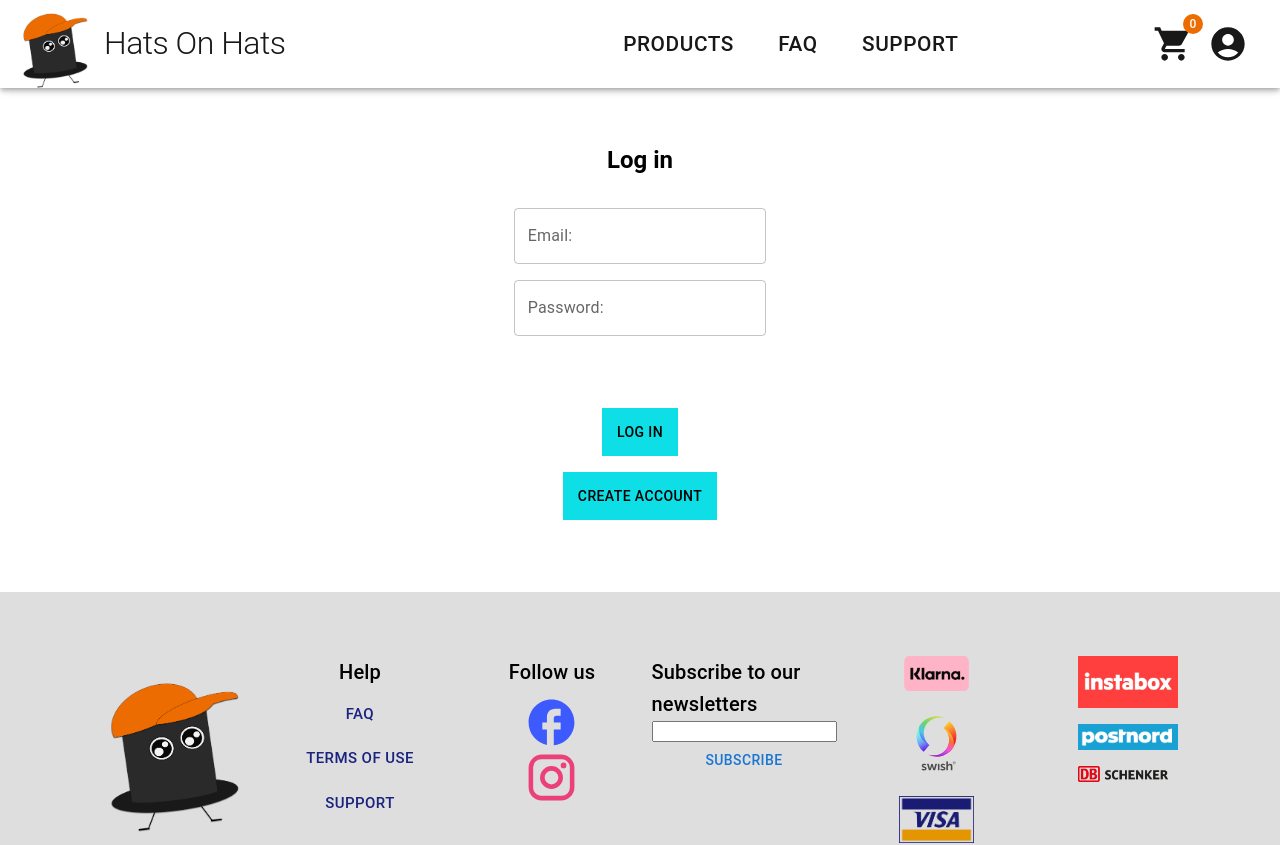
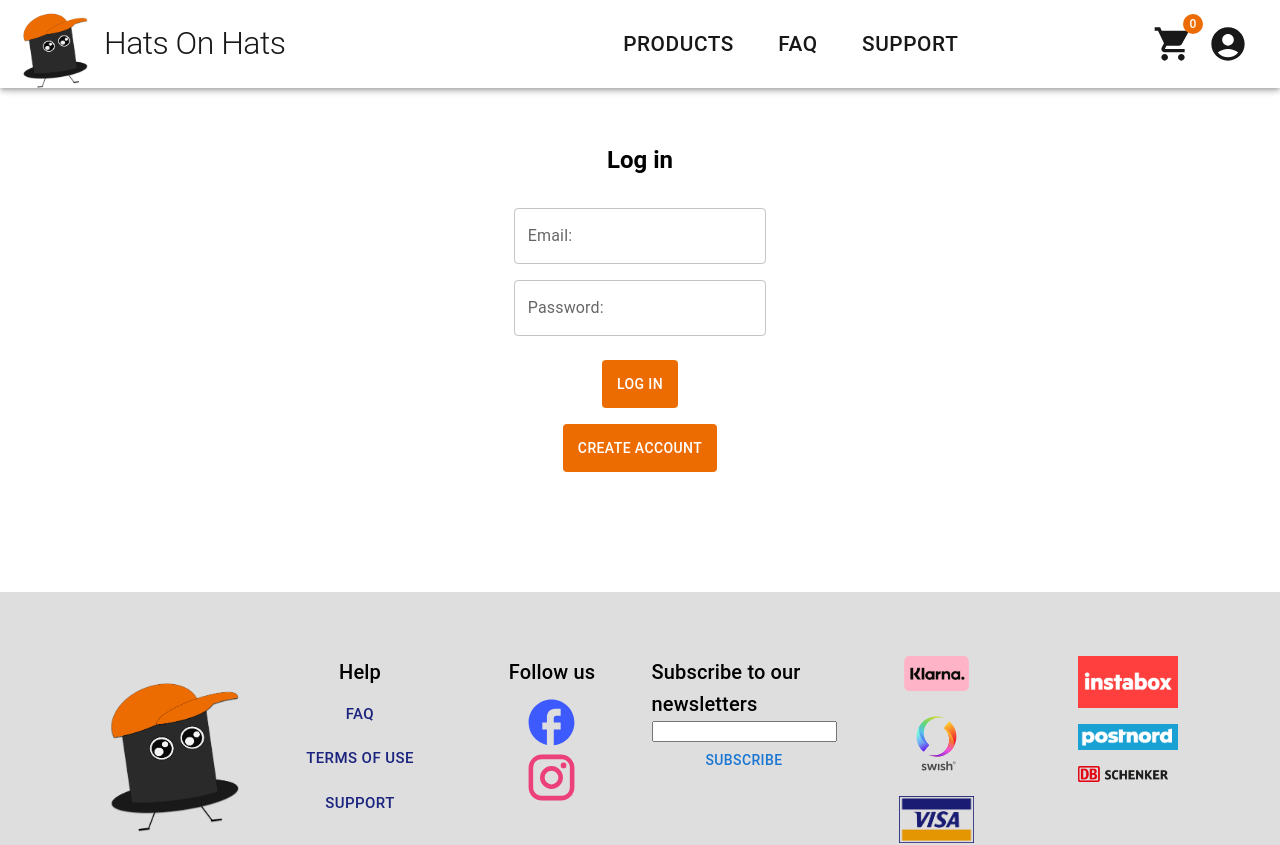
Before and after one commit to spaceflake/newShop, a React (Create React App) app in the folder client/: page /login in a window 1280 px wide. Shown: the top 845 px of the page. Built offline with nearby package versions, Linux system fonts and the light colour scheme; no server answers.

Commit message:
Userpage etc

```diff
--- a/client/src/components/App.tsx
+++ b/client/src/components/App.tsx
@@ -16,6 +16,7 @@ import StartPage from '../pages/StartPage';
 import SupportPage from '../pages/SupportPage';
 import TermsOfUsePage from '../pages/TermsOfUsePage';
 import Layout from './Layout';
+import UserPage from './UserPage';
 
 function App() {
   const { user } = useUser();
@@ -28,6 +29,7 @@ function App() {
           <Route index element={<ProductListPage />} />
           <Route path=":id" element={<ProductPage />} />
         </Route>
+        <Route path="userpage" element={<UserPage />} />
         <Route path="cartPage" element={<CartPage />} />
         <Route path="checkoutPage" element={<CheckOutPage />} />
         <Route path="confirmed-order/:id" element={<ConfirmedOrderPage />} />
--- a/client/src/components/CartList.tsx
+++ b/client/src/components/CartList.tsx
@@ -218,7 +218,7 @@ function CartList({ handleClose }: any) {
             disabled={cart.length > 0 ? false : true}
             onClick={handleClose}
           >
-            To payment
+            {user ? 'To payment' : 'Log in to check out'}
           </Button>
         </Link>
       </Box>
--- a/client/src/components/Forms/LoginForm.tsx
+++ b/client/src/components/Forms/LoginForm.tsx
@@ -92,17 +92,14 @@ function LoginForm(_props: Props) {
           variant="outlined"
           type="submit"
           sx={{
-            margin: '4rem 0rem 0rem',
-            maxWidth: 'max-content',
-            height: '3rem',
-            bgcolor: '#0EDFE6',
-            border: 'none',
-            color: ' black',
-            borderRadius: '0',
-            '&:hover': {
-              bgcolor: '#eaa0ff',
-              border: 'none',
-              color: 'black',
+            marginTop: '1rem',
+            height: "3rem",
+            bgcolor: "#ED6C02",
+            border: "none",
+            color: " white",
+            "&:hover": {
+              bgcolor: '#181818',
+              color: 'white',
             },
             '@media screen and (max-width: 440px)': {
               mt: 2,
@@ -118,16 +115,13 @@ function LoginForm(_props: Props) {
           type="submit"
           sx={{
             marginTop: '1rem',
-            height: '3rem',
-            maxWidth: 'max-content',
-            bgcolor: '#0EDFE6',
-            border: 'none',
-            color: ' black',
-            borderRadius: '0',
-            '&:hover': {
-              bgcolor: '#eaa0ff',
-              border: 'none',
-              color: 'black',
+            height: "3rem",
+            bgcolor: "#ED6C02",
+            border: "none",
+            color: " white",
+            "&:hover": {
+              bgcolor: '#181818',
+              color: 'white',
             },
             '@media screen and (max-width: 440px)': {
               mt: 2,
--- a/client/src/components/Header/Header.tsx
+++ b/client/src/components/Header/Header.tsx
@@ -184,9 +184,9 @@ const Header: FC<HeaderProps> = () => {
                       }}
                       onClick={() => {
                         handleCloseUserMenu();
-                        navigate('/settings')
+                        navigate('/userpage')
                       }}>
-                      settings
+                      Your page
                     </Button>
                     <Button
                       sx={{
--- /dev/null
+++ b/client/src/components/UserPage.tsx
@@ -0,0 +1,37 @@
+import { Box, Button, Checkbox, FormControlLabel, Typography } from "@mui/material";
+import { FormEvent } from "react";
+
+export default function UserPage() {
+
+    function handleSubmit(e: FormEvent<HTMLFormElement>) {
+        e.preventDefault()
+        console.log('Request to become admin totally sent, I promise..')
+    }
+
+    return (
+        <Box sx={{display: 'flex', justifyContent:'center', alignItems: 'center', flexDirection: 'column'}}>
+            <Typography variant="h6">Your previous orders:</Typography>
+
+            <form onSubmit={(e) => handleSubmit(e)}>
+                <FormControlLabel control={<Checkbox required />} label="I wish to become an admin" />
+                <Button
+                    sx={{
+                        mt: 2,
+                        mb: 2,
+                        height: "3rem",
+                        bgcolor: "#ED6C02",
+                        border: "none",
+                        color: " white",
+                        "&:hover": {
+                            bgcolor: '#181818',
+                            color: 'white',
+                        },
+                    }}
+                    variant="outlined"
+                    type="submit">
+                    Submit request
+                </Button>
+            </form>
+        </Box>
+    )
+}
```
